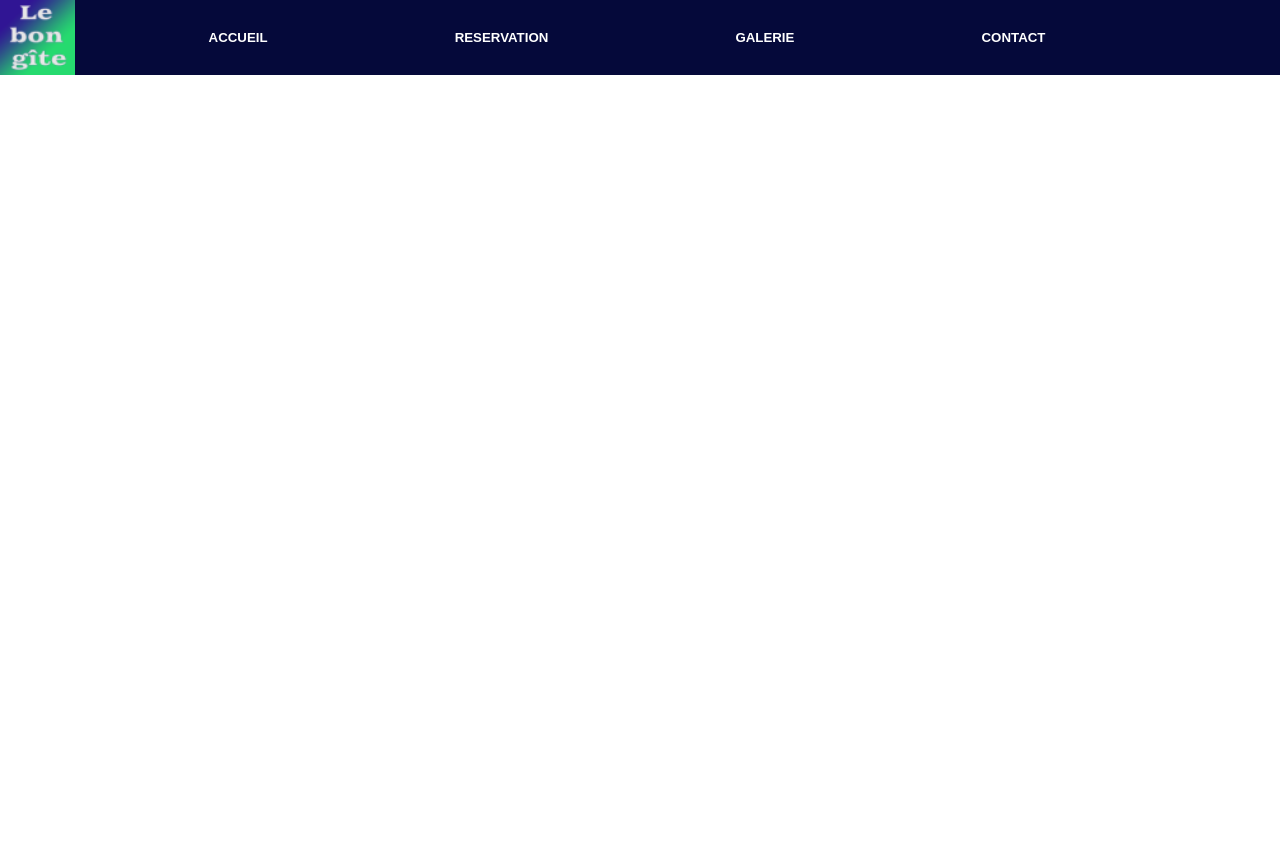
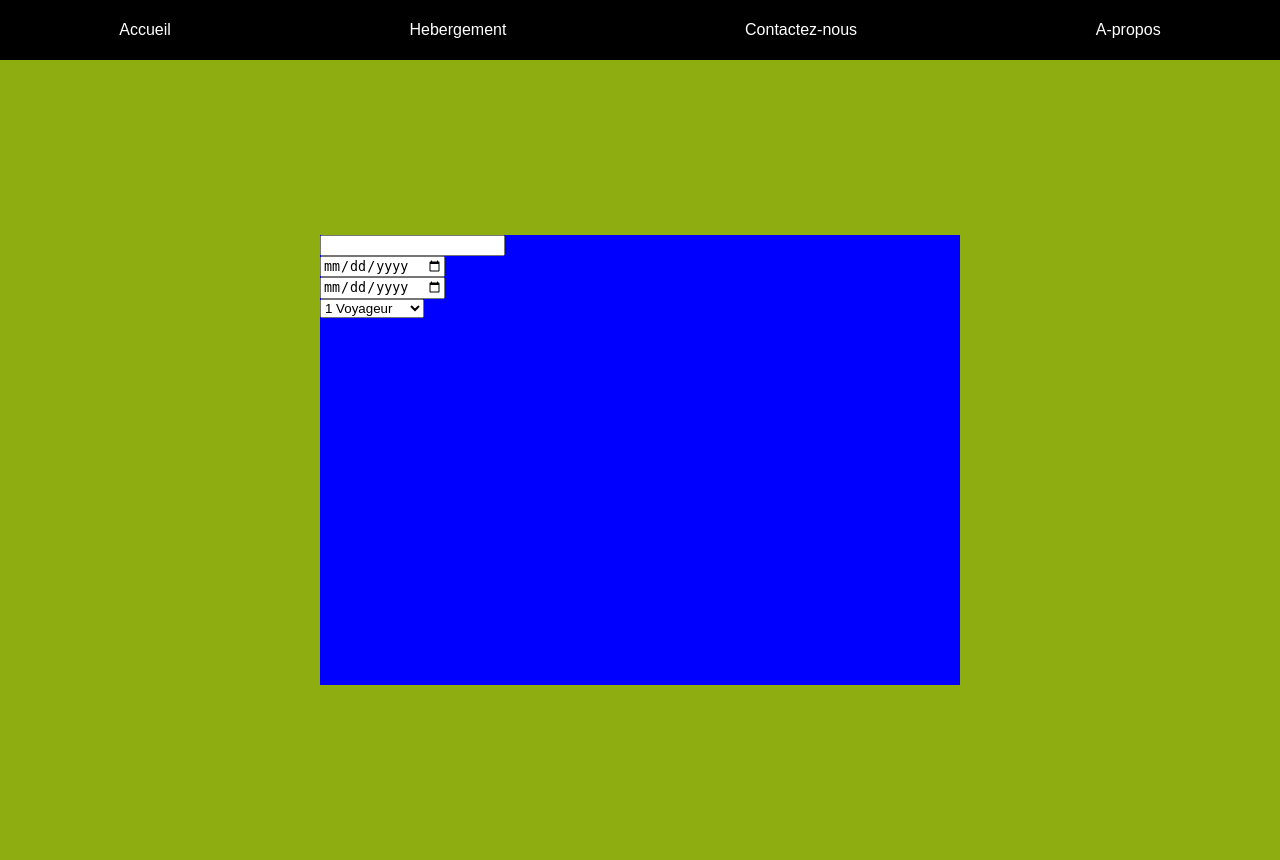
Before and after one commit to KB731/Projet3, a PHP site: page / in a window 1280 px wide. Before the commit the page ends 75 px from the top, so only its background shows below. Run offline with PHP 8.4, Linux system fonts and the light colour scheme.

Commit message:
Add Html / CSS

```diff
--- a/css/styles.css
+++ b/css/styles.css
@@ -1,44 +1,40 @@
-body{
+body
+{
     margin: 0;
     padding: 0;
     font-family: Arial, Helvetica, sans-serif;
-    height: 100%;
-}
-
-.navbar {
-    padding-top: 0px;
-    width: 100%;
-    position: static;
-    background-color: rgb(5, 9, 58);
-    height: 75px;
-    display: flex;
+    background-color: brown;
 }
 
 
-ul
+nav
 {
+    height: 60px;
+    width: 100%;
+    background-color: black;
+    display: flex;
+    justify-content: space-around;
+    align-items: center;
+}
 
+.container
+{
+    width: 100%;
+    height: 800px;
+    background-color: rgba(128, 255, 0, 0.616);
+    display: flex;
+    justify-content: center;
+    align-items: center;
+}
 
-    color: rgb(255, 255, 255);
-    margin: 0;
-    padding: center;
-    margin: center;
-    display: flex;
-    flex-direction: row;
-    justify-content: space-around;
-    width: 80%;
+.formulaire
+{
+    width: 50%;
+    height: 450px;
+    background-color: blue;
+}
 
+a{
+    text-decoration: none;
+    color: white;
 }
-a
-{
-    font-family: Arial, Helvetica, sans-serif;
-
-    font-style: unset;
-    color: rgb(255, 255, 255);
-    text-decoration: none;
-    margin: center;
-    padding: center;
-}
-h5{
-    margin: 30px 10px;
-}
--- a/index.php
+++ b/index.php
@@ -1,5 +1,5 @@
+<!DOCTYPE html>
 
-<!DOCTYPE html>
 <head>
     <meta charset="UTF-8">
     <meta http-equiv="X-UA-Compatible" content="IE=edge">
@@ -10,21 +10,51 @@
 
 
 <body>
-    <!-- defsdfsdfsdfsdflol -->
+
     <header>
         <nav>
-        <div class="navbar">
-           <img src="pic\logo.png" alt="logo">
-            <ul>
-                 <a href="index.php"><h5>ACCUEIL</h5></a>
-                <a href=""><h5>RESERVATION</h5></a>
-                <a href=""><h5>GALERIE</h5></a>
-                <a href=""><h5>CONTACT</h5></a>
-
-            </ul>
-        </div>
+            <a href="#">Accueil</a>
+            <a href="#">Hebergement</a>
+            <a href="#">Contactez-nous</a>
+            <a href="#">A-propos</a>
         </nav>
     </header>
+
+    <main>
+        <div class="container">
+            <div class="formulaire">
+                <form action="" method="POST">
+                    <div>
+                        <input type="text">
+                    </div>
+                    <div>
+                        <input type="date">
+                    </div>
+                    <div>
+                        <input type="date">
+                    </div>
+                    <div>
+                        <select name="number_traveller" id="number_traveller">
+                            <option value="1 Voyageur">1 Voyageur</option>
+                            <option value="2 Voyageurs">2 Voyageurs</option>
+                            <option value="3 Voyageurs">3 Voyageurs</option>
+                            <option value="4 Voyageurs">4 Voyageurs</option>
+                            <option value="5 Voyageurs">5 Voyageurs</option>
+                            <option value="6 Voyageurs">6 Voyageurs</option>
+                            <option value="7 Voyageurs">7 Voyageurs</option>
+                            <option value="8 Voyageurs">8 Voyageurs</option>
+                            <option value="9 Voyageurs">9 Voyageurs</option>
+                            <option value="10 Voyageurs">10 Voyageurs</option>
+                            <option value="11 Voyageurs">11 Voyageurs</option>
+                            <option value="12+ Voyageurs">12 et plus</option>
+                        </select>
+                    </div>
+                </form>
+            </div>
+        </div>
+
+    </main>
+
     <footer>
         <div class="footbar">
 
@@ -32,4 +62,5 @@
     </footer>
 
 </body>
+
 </html>
```
Lines whose indentation alone changed are shown as unchanged.
